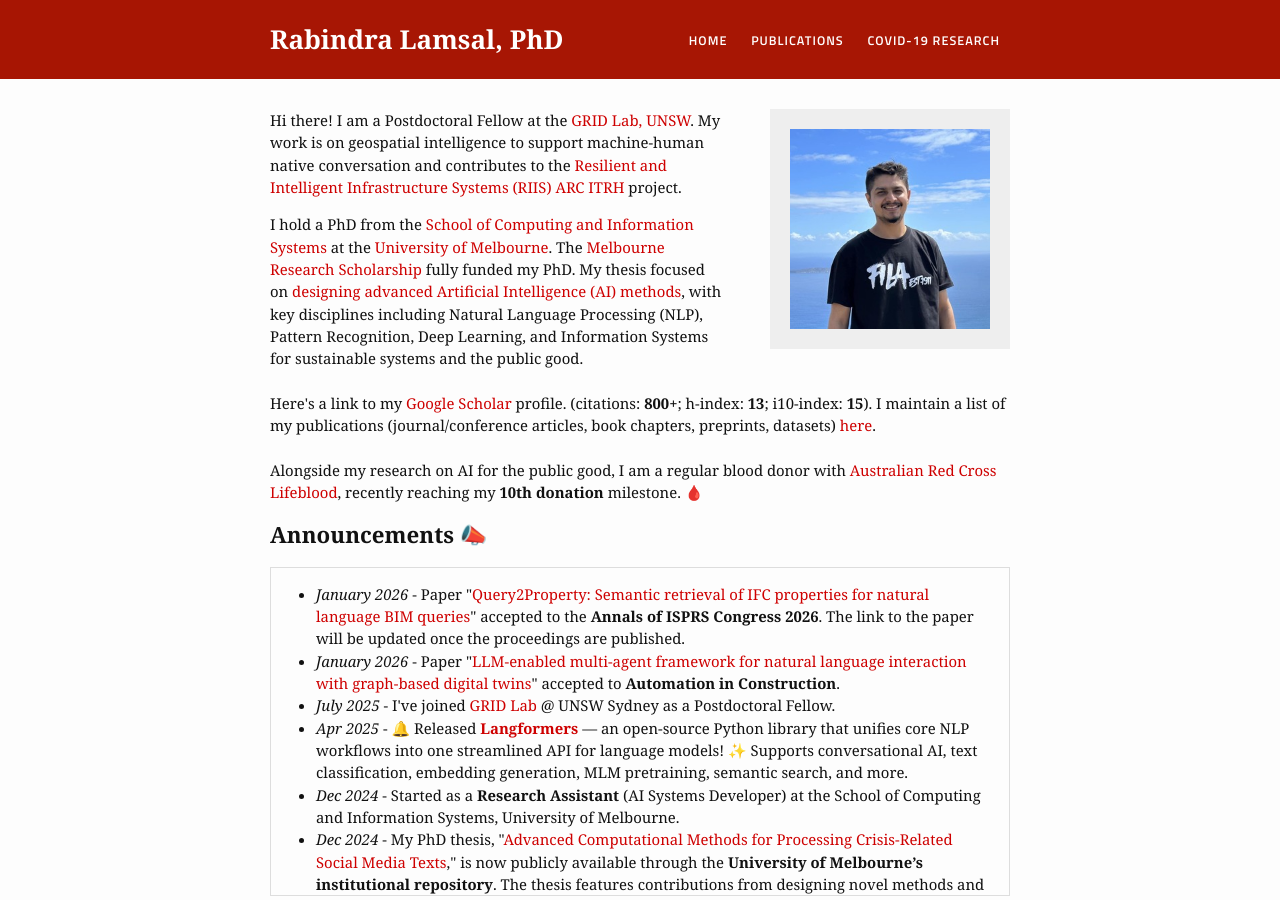
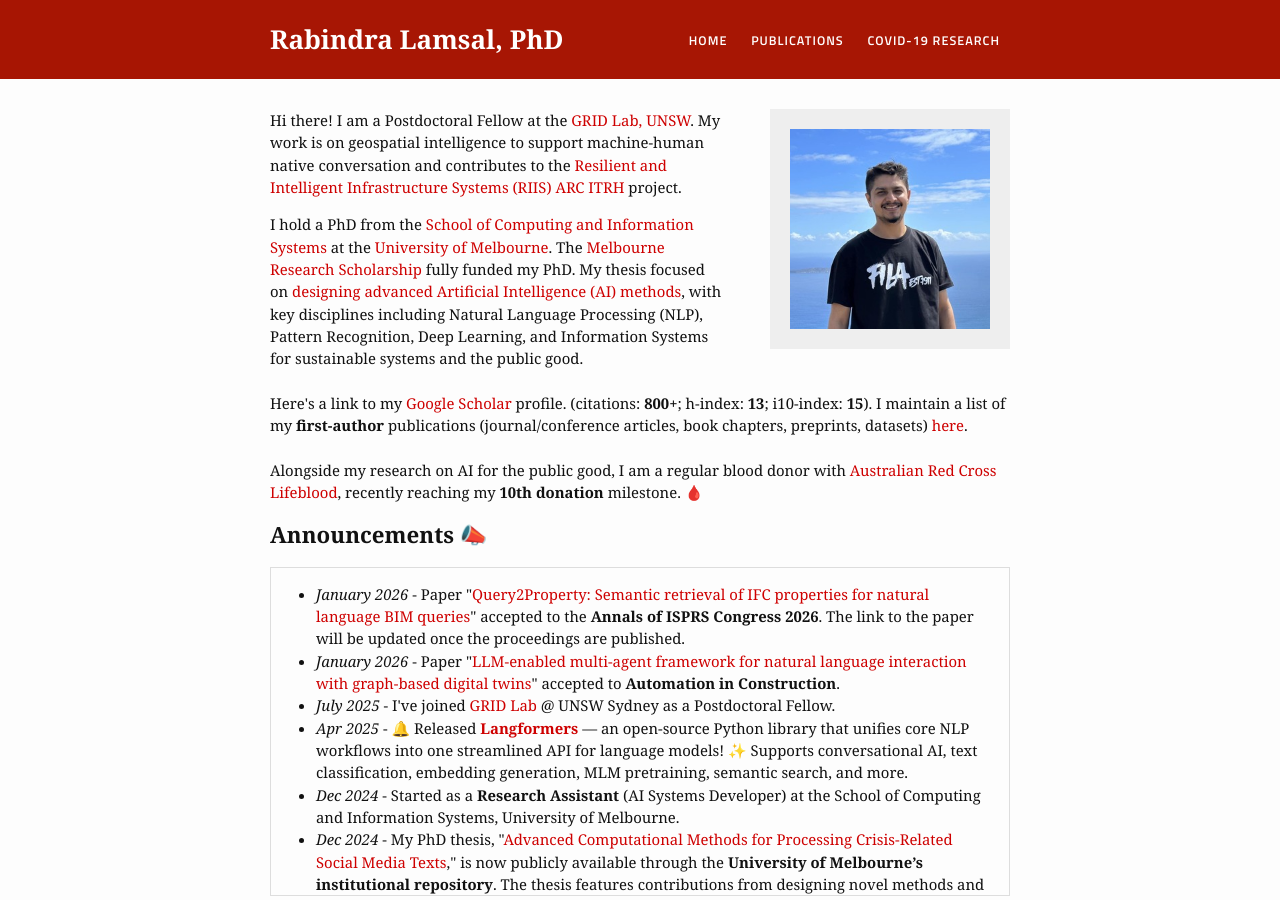
Before and after one commit to rabindralamsal/personal-site, a Jekyll site: the page built from index.html, in a window 1280 px wide and 900 px high. Built offline with Jekyll 4.4.1, drawn with Linux system fonts in a browser that asks for light colours.

Commit message:
Enhance publication section with first-author emphasis
Updated the description of publications and added emphasis on first-author works.

```diff
--- a/index.html
+++ b/index.html
@@ -9,7 +9,7 @@ layout: default
 <p>I hold a PhD from the <a href="https://cis.unimelb.edu.au/">School of Computing and Information Systems</a> at the <a href="https://unimelb.edu.au/">University of Melbourne</a>. The <a href="https://scholarships.unimelb.edu.au/awards/melbourne-research-scholarship">Melbourne Research Scholarship</a> fully funded my PhD. My thesis focused on <a href="http://hdl.handle.net/11343/354876">designing advanced Artificial Intelligence (AI) methods</a>, with key disciplines including Natural Language Processing (NLP), Pattern Recognition, Deep Learning, and Information Systems for sustainable systems and the public good.
 
 <br><br>
-Here's a link to my <a href="https://scholar.google.com/citations?hl=en&user=tN_Eb9MAAAAJ&view_op=list_works&sortby=pubdate">Google Scholar</a> profile. (citations: <b>800+</b>; h-index: <b>13</b>; i10-index: <b>15</b>). I maintain a list of my publications (journal/conference articles, book chapters, preprints, datasets) <a href="/research/">here</a>.<br><br>
+Here's a link to my <a href="https://scholar.google.com/citations?hl=en&user=tN_Eb9MAAAAJ&view_op=list_works&sortby=pubdate">Google Scholar</a> profile. (citations: <b>800+</b>; h-index: <b>13</b>; i10-index: <b>15</b>). I maintain a list of my <b>first-author</b> publications (journal/conference articles, book chapters, preprints, datasets) <a href="/research/">here</a>.<br><br>
 
 Alongside my research on AI for the public good, I am a regular blood donor with <a href="https://www.lifeblood.com.au/">Australian Red Cross Lifeblood</a>, recently reaching my <b>10th donation</b> milestone. 🩸
 
@@ -78,6 +78,7 @@ Alongside my research on AI for the public good, I am a regular blood donor with
 <h2> Global Impact with billion-scale datasets 🌏</h2>
 I created and maintained <a href="https://ieee-dataport.org/open-access/coronavirus-covid-19-tweets-dataset">one of the largest datasets of COVID-19-related public discourse</a>, curated and <b>updated daily for 3 years</b>, with <b>2.2 billion</b> tweet identifiers released under a <b>Creative Commons License</b>. Hosted on IEEE DataPort, it (and its versions) won IEEE Data Competitions in <a href="https://ieee-dataport.org/news/winners-2019-ieee-dataport-dataset-contest">2019</a> and <a href="https://ieee-dataport.org/news/winners-2020-ieee-dataport-dataset-contest">2020</a> and has been <b>accessed 200,000+ times</b> and <b>cited in 300+ academic papers</b>.
 
+<iframe width="100%" height="600" src="https://ieee-dataport.org//open-access/coronavirus-covid-19-tweets-dataset" title="Embedded Dataset Viewer" frameborder="0" allowfullscreen></iframe>
 
 <br><br>
 <h2> Grants 🏆</h2>
```
